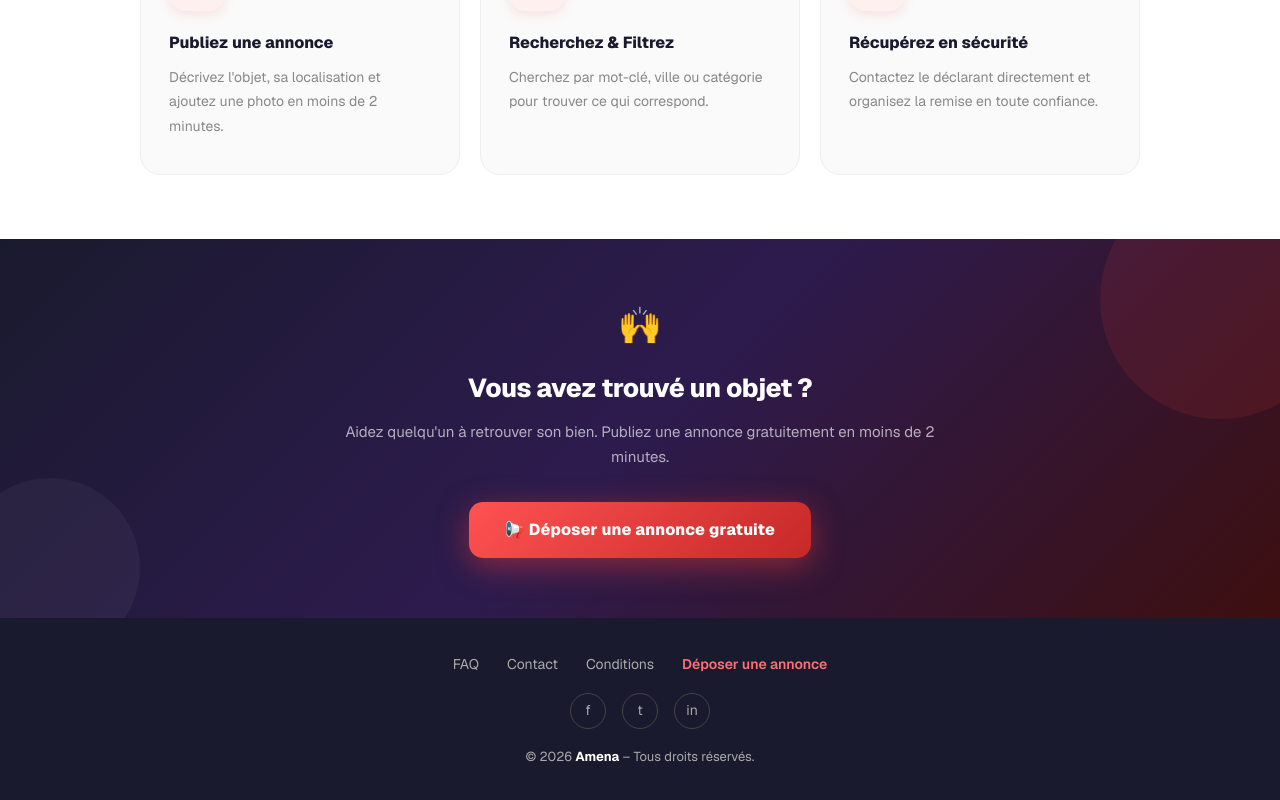
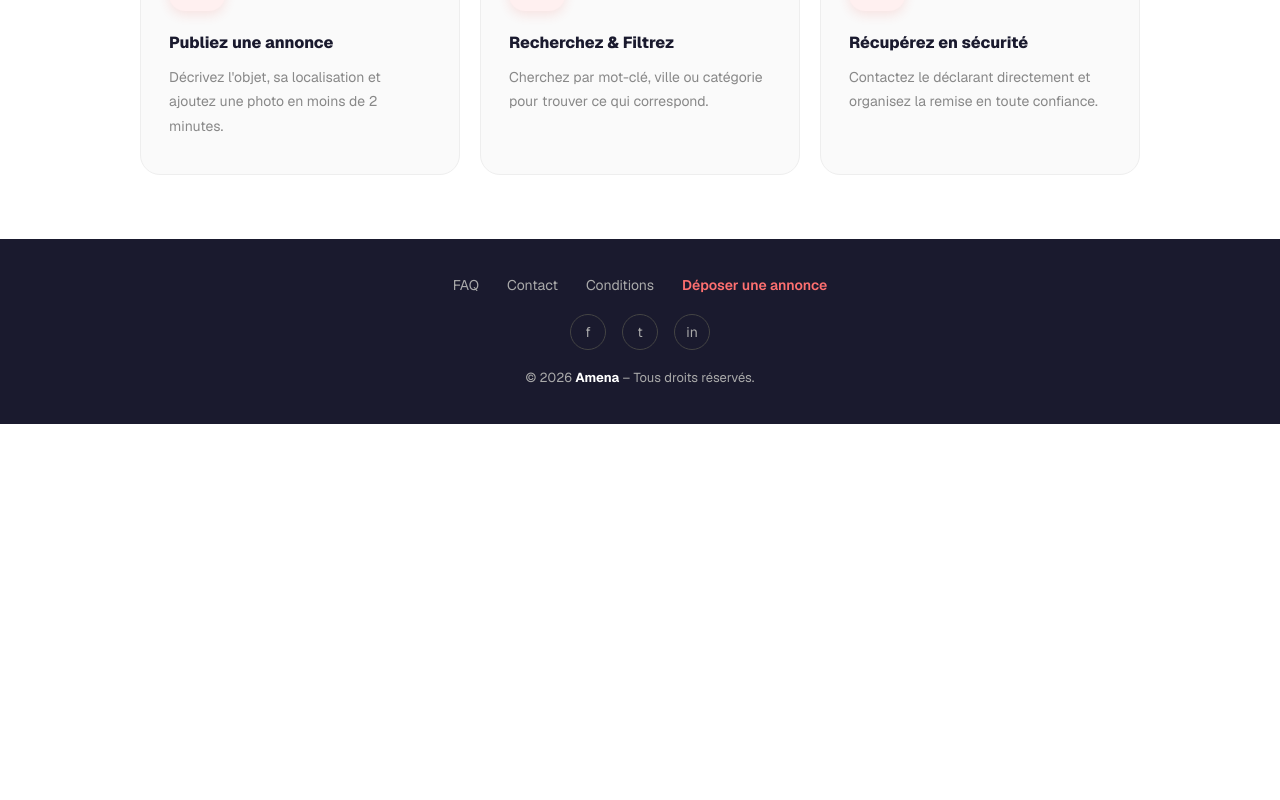
Before and after one commit to manouchimalik11-ai/AMENA, a Next.js app: page / in a window 1280 px wide. Shown: the part 2116-2916 px from the top of the page. After the commit the page ends 2540 px from the top, so only its background shows below. Built offline with nearby package versions, Linux system fonts and the light colour scheme.

Commit message:
Suppression du banner CTA avant le footer

```diff
--- a/app/page.tsx
+++ b/app/page.tsx
@@ -241,24 +241,6 @@ export default function Home() {
         </div>
       </section>
 
-      {/* ── CTA BANNER ── */}
-      <section style={{ background: "linear-gradient(135deg, #1a1a2e 0%, #2d1b4e 50%, #3d0f0f 100%)", padding: "60px 32px", textAlign: "center", position: "relative", overflow: "hidden" }}>
-        <div style={{ position: "absolute", top: -60, right: -60, width: 240, height: 240, borderRadius: "50%", background: "rgba(229,57,53,0.12)" }} />
-        <div style={{ position: "absolute", bottom: -40, left: -40, width: 180, height: 180, borderRadius: "50%", background: "rgba(255,255,255,0.04)" }} />
-        <div style={{ position: "relative", maxWidth: 600, margin: "0 auto" }}>
-          <div style={{ fontSize: 36, marginBottom: 16 }}>🙌</div>
-          <h2 style={{ fontSize: 26, fontWeight: 800, color: "#fff", marginBottom: 12, letterSpacing: "-0.5px" }}>
-            Vous avez trouvé un objet ?
-          </h2>
-          <p style={{ color: "rgba(255,255,255,0.65)", fontSize: 15, marginBottom: 32, lineHeight: 1.65 }}>
-            Aidez quelqu&apos;un à retrouver son bien. Publiez une annonce gratuitement en moins de 2 minutes.
-          </p>
-          <Link href="/publier" style={{ display: "inline-flex", alignItems: "center", gap: 10, background: "linear-gradient(135deg,#ff5252,#c62828)", color: "#fff", textDecoration: "none", borderRadius: 14, padding: "16px 36px", fontWeight: 800, fontSize: 16, boxShadow: "0 8px 30px rgba(229,57,53,0.5)", letterSpacing: "0.2px" }}>
-            📢 Déposer une annonce gratuite
-          </Link>
-        </div>
-      </section>
-
       <Footer />
     </div>
   );
```
